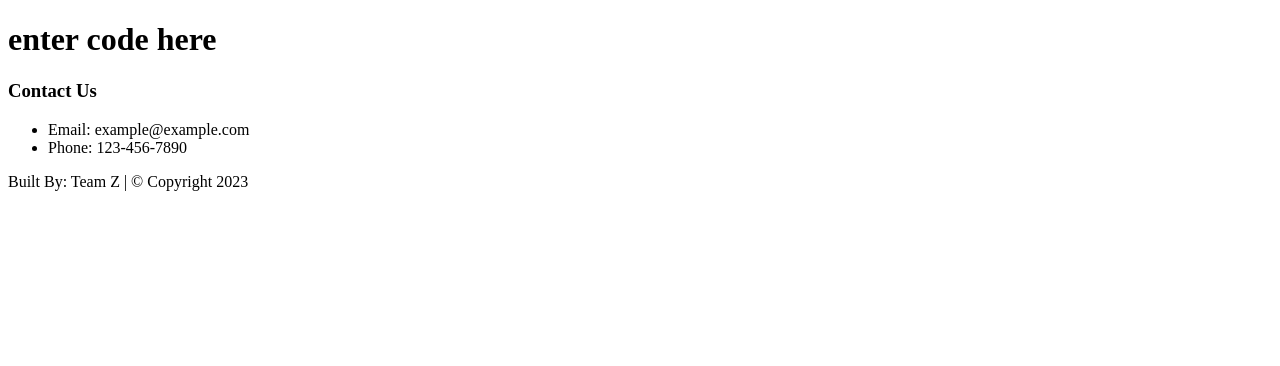
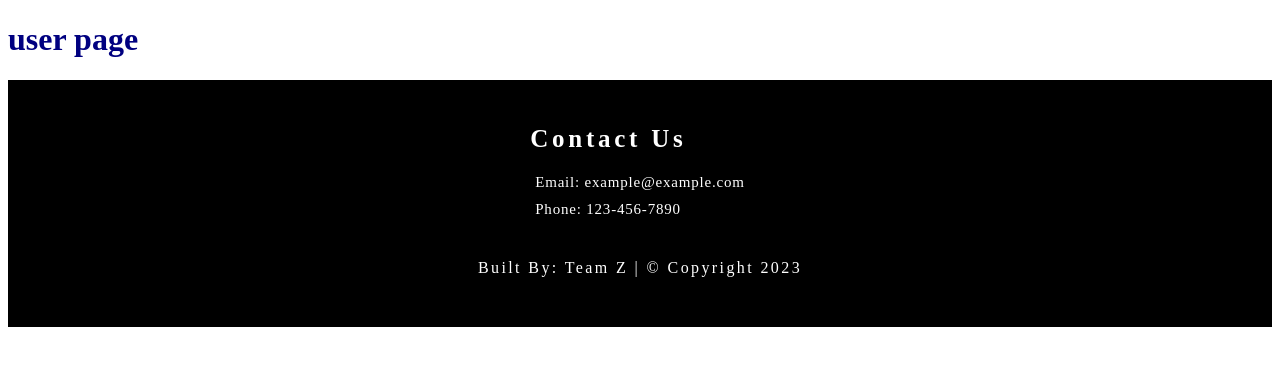
Before and after one commit to riazahmed01/332project, a Flask app: page /user/ in a window 1280 px wide. Shown: the top 366 px of the page. Run offline with Flask 2, Linux system fonts and the light colour scheme.

Commit message:
Added css/assets folder and css files for html pages

```diff
--- /dev/null
+++ b/static/css/footer.css
@@ -0,0 +1,121 @@
+:root {
+    --footer-background-color: black;
+
+    --footer-text-color: white;
+
+    --footer-font-title-size: 25px;
+    --footer-font-title-color: white;
+    --footer-font-item-size: 15px;
+    --footer-font-item-color: white;
+
+}
+
+/* Everything in the footer should have the same background and text color  */
+footer, footer *
+{
+    background-color: var(--footer-background-color);
+    color: var(--footer-text-color);
+}
+
+/* place footer at the bottom */
+footer
+{
+    margin-top: auto;
+}
+
+/* main footer container */
+#footer
+{
+    display: flex;
+    flex-wrap: wrap;
+    justify-content: center;
+}
+
+/* Target each div */
+.footer-container
+{
+    display: flex;
+    flex-direction: column;
+    margin-left: 50px;
+    margin-right: 50px;
+    margin-top: 20px;
+    margin-bottom: 20px;
+}
+/* Target each div title h3 */
+.footer-container-title
+{
+    font-size: var(--footer-font-title-size);
+    color: var(--footer-font-title-color);
+    margin-bottom: 0;
+    letter-spacing: 0.15em;
+}
+
+.footer-list
+{
+    padding: 0;
+    list-style: none;
+    letter-spacing: 0.05em;
+}
+
+.footer-list-item
+{
+    margin: 0;
+    padding: 5px;
+    font-size: var(--footer-font-item-size);
+}
+
+.footer-contact-info
+{
+    color: var(--footer-font-item-color);
+    font-size: var(--footer-font-item-size);
+}
+
+/* credit msg */
+#credits
+{
+    padding: 0;
+    text-align: center;
+    padding-bottom: 50px;
+    letter-spacing: 0.15em;
+}
+
+@media screen and (max-width:1052px)
+{
+    .footer-container
+    {
+        margin-left: 15px;
+        margin-right: 15px;
+    }
+}
+
+@media screen and (max-width:725px)
+{
+    .footer-container
+    {
+        margin-left: 50px;
+        margin-right: 50px;
+    }
+}
+
+@media screen and (max-width:630px)
+{
+    #footer
+    {
+        justify-content: space-between;
+    }
+}
+
+@media screen and (max-width:580px)
+{
+    :root {
+        --footer-font-title-size: 30px;
+        --footer-font-item-size: 20px;
+
+    }
+
+    #footer
+    {
+        display: block;
+        text-align: center;
+    }
+}
--- /dev/null
+++ b/static/css/index.css
@@ -0,0 +1,3 @@
+h1 {
+    color: navy;
+  }
--- /dev/null
+++ b/static/css/login.css
@@ -0,0 +1,3 @@
+h1 {
+    color: navy;
+  }
--- /dev/null
+++ b/static/css/user.css
@@ -0,0 +1,3 @@
+h1 {
+    color: navy;
+  }
--- a/templates/base.html
+++ b/templates/base.html
@@ -1,5 +1,20 @@
 <!DOCTYPE html>
 <html lang="en">
+    <head>
+        <meta charset="UTF-8">
+        <meta http-equiv="X-UA-Compatible" content="IE=edge">
+        <meta name="viewport" content="width=device-width, initial-scale=1.0">
+        <!-- internal css styles -->
+        <link rel="stylesheet" href="{{ url_for('static', filename='css/base.css') }}">
+        <link rel="stylesheet" href="{{ url_for('static', filename='css/footer.css') }}">
+        {% block links %}
+
+        {% endblock links %}
+
+        <title>{% block titlePage %}
+            Base Template
+        {% endblock titlePage %}</title>
+    </head>
 
 <!-- nav bar -->
 <div>
@@ -7,6 +22,7 @@
 </div>
 
 {% block content %}
+
 {% endblock %}
 
 <!-- footer -->
--- a/templates/user.html
+++ b/templates/user.html
@@ -1,7 +1,18 @@
 {% extends 'base.html' %}
 
+<!--links-->
+{% block links %}
+    <link rel="stylesheet" href="{{ url_for('static', filename='css/user.css') }}">
+{% endblock links %}
+
+<!--title of the page-->
+{% block titlePage %}
+    User
+{% endblock titlePage %}
+
+<!--main content of the page-->
 {% block content %}
 
-<h1>enter code here</h1>
+    <h1>user page</h1>
 
 {% endblock %}
```
Also changed, not shown: templates/index.html (+12 -1 lines), templates/login.html (+12 -1 lines), static/css/base.css (added).
